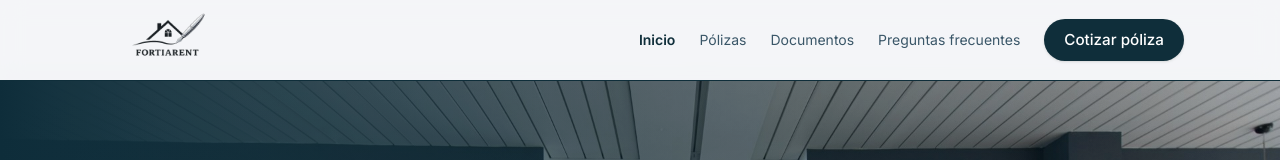
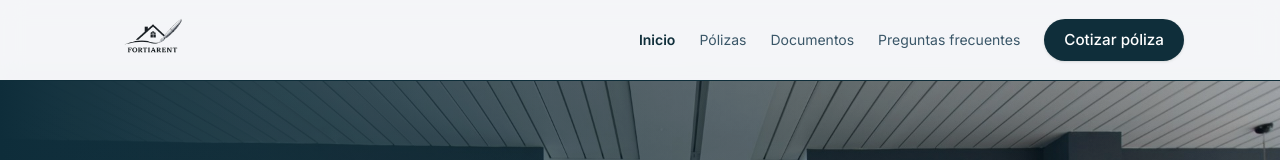
Before and after one commit to santyazuara/FortiaRent, a Next.js app: page / in a window 1280 px wide. Shown: the top 160 px of the page. Built offline with nearby package versions, Linux system fonts and the light colour scheme.

Commit message:
Maximize logo size in Navbar and Footer by reducing visual padding

```diff
--- a/src/components/layout/Footer.tsx
+++ b/src/components/layout/Footer.tsx
@@ -27,9 +27,9 @@
               <Image
                 src={media.logo}
                 alt="FortiaRent"
-                width={400}
-                height={100}
-                className="h-24 w-auto object-contain"
+                width={480}
+                height={130}
+                className="h-32 w-auto object-contain"
               />
             </Link>
           </motion.div>
--- a/src/components/layout/Navbar.tsx
+++ b/src/components/layout/Navbar.tsx
@@ -31,14 +31,15 @@
             whileHover={{ scale: 1.05, opacity: 0.85 }}
             whileTap={{ scale: 0.95 }}
             transition={{ type: "spring", stiffness: 400, damping: 17 }}
+            className="flex items-center"
           >
-            <Link href="/" className="flex items-center">
+            <Link href="/" className="flex items-center p-0">
               <Image
                 src={media.logo}
                 alt="FortiaRent"
                 width={400}
                 height={100}
-                className="h-24 w-auto object-contain"
+                className="h-[76px] w-auto object-contain"
                 priority
               />
             </Link>
```
